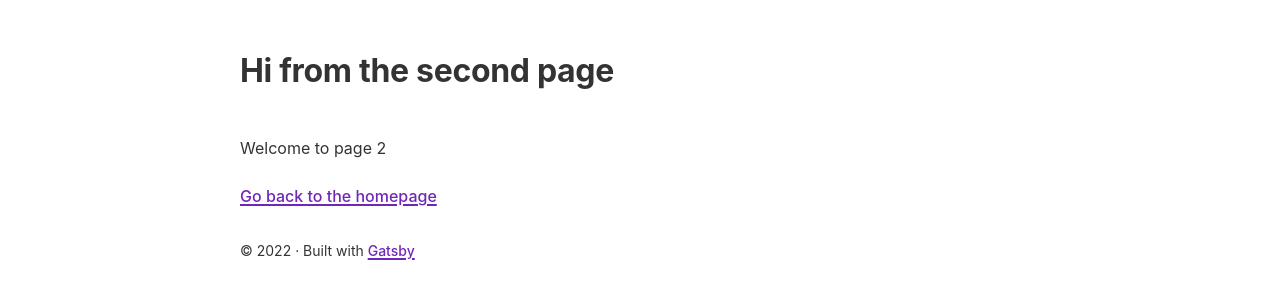
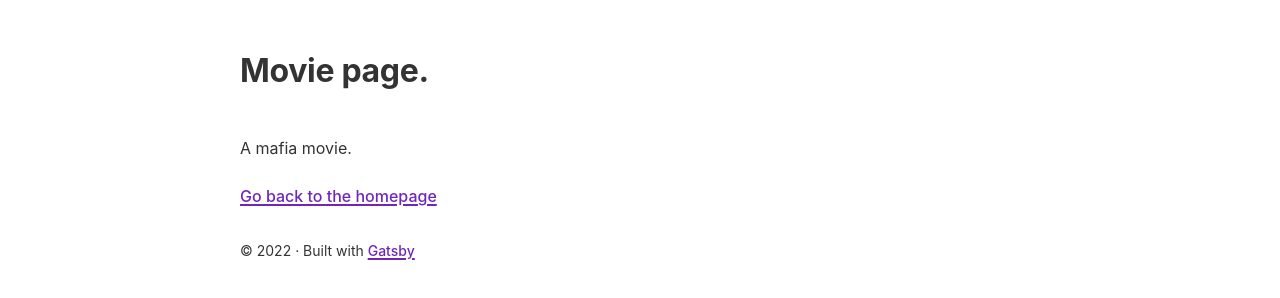
Before and after one commit to me5uts/gatsby-starter-default, a Gatsby site: page /page-2 in a window 1280 px wide. Shown: the part 48-346 px from the top of the page. Built offline with nearby package versions, Linux system fonts and the light colour scheme; Gatsby itself is replaced by a stand-in of ours.

Commit message:
Update page-2.js

```diff
--- a/src/pages/page-2.js
+++ b/src/pages/page-2.js
@@ -6,9 +6,9 @@ import Seo from "../components/seo"
 
 const SecondPage = () => (
   <Layout>
-    <Seo title="Page two" />
-    <h1>Hi from the second page</h1>
-    <p>Welcome to page 2</p>
+    <Seo title="Movie page" />
+    <h1>Movie page.</h1>
+    <p>A mafia movie.</p>
     <Link to="/">Go back to the homepage</Link>
   </Layout>
 )
```
